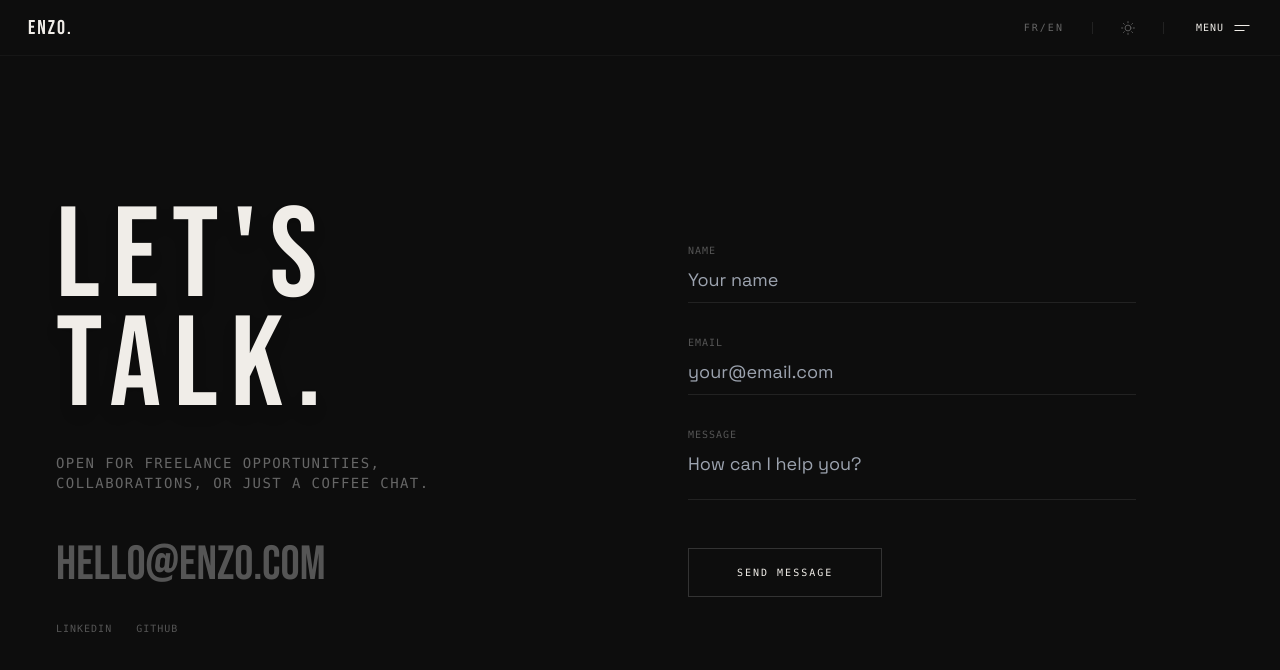
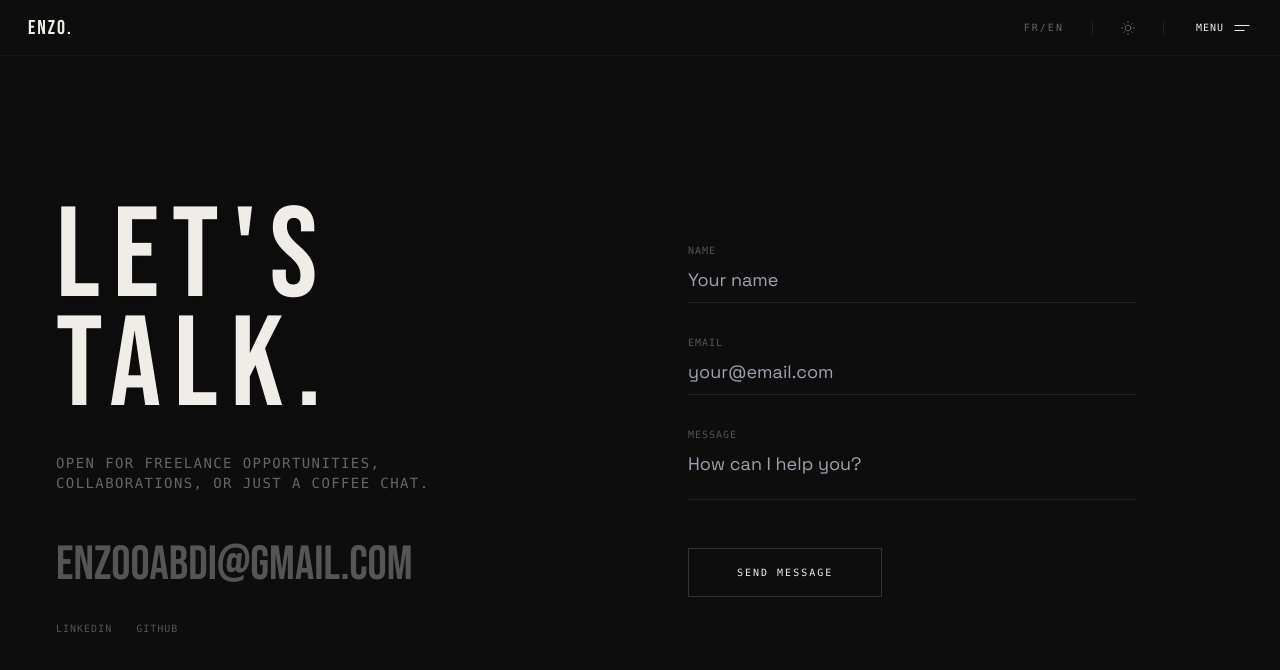
Before and after one commit to zoaavela/portfolio, a React (Vite) app: page /contact in a window 1280 px wide. Shown: the top 670 px of the page. Built offline with nearby package versions, Linux system fonts and the light colour scheme.

Commit message:
update links and contact infos

```diff
--- a/src/components/BigFooter.jsx
+++ b/src/components/BigFooter.jsx
@@ -12,8 +12,8 @@ export default function Footer() {
                     <h2 className="font-bebas text-7xl md:text-9xl text-offwhite tracking-widest leading-[0.85] drop-shadow-lg">
                         LET'S BUILD<br />SOMETHING.
                     </h2>
-                    <a href="mailto:hello@enzo.com" className="font-mono text-sm md:text-base tracking-[0.2em] text-[#888] hover:text-offwhite transition-colors w-fit">
-                        HELLO@ENZO.COM
+                    <a href="mailto:enzooabdi@gmail.com" className="font-mono text-sm md:text-base tracking-[0.2em] text-[#888] hover:text-offwhite transition-colors w-fit">
+                        ENZOOABDI@GMAIL.COM
                     </a>
                 </div>
 
@@ -21,8 +21,8 @@ export default function Footer() {
                 <div className="flex gap-16 md:gap-24 mt-4 md:mt-0">
                     <div className="flex flex-col gap-4">
                         <span className="font-mono text-[10px] tracking-widest uppercase text-[#444] mb-2">Réseaux</span>
-                        <a href="#" className="font-mono text-xs tracking-[0.2em] uppercase text-[#888] hover:text-offwhite transition-colors">LinkedIn</a>
-                        <a href="#" className="font-mono text-xs tracking-[0.2em] uppercase text-[#888] hover:text-offwhite transition-colors">GitHub</a>
+                        <a href="https://www.linkedin.com/in/abdienzo/" target="_blank" rel="noopener noreferrer" className="font-mono text-xs tracking-[0.2em] uppercase text-[#888] hover:text-offwhite transition-colors">LinkedIn</a>
+                        <a href="https://github.com/zoaavela" target="_blank" rel="noopener noreferrer" className="font-mono text-xs tracking-[0.2em] uppercase text-[#888] hover:text-offwhite transition-colors">GitHub</a>
                         <a href="#" className="font-mono text-xs tracking-[0.2em] uppercase text-[#888] hover:text-offwhite transition-colors">Twitter</a>
                     </div>
                     <div className="flex flex-col gap-4">
--- a/src/components/Footer.jsx
+++ b/src/components/Footer.jsx
@@ -19,9 +19,9 @@ export default function Footer() {
                 </a>
 
                 {/* Liens sociaux */}
-                <a href="#" className="text-[10px] tracking-widest uppercase text-[#555] hover:text-offwhite transition-colors">LinkedIn</a>
-                <a href="#" className="text-[10px] tracking-widest uppercase text-[#555] hover:text-offwhite transition-colors">GitHub</a>
-                <a href="#" className="text-[10px] tracking-widest uppercase text-[#555] hover:text-offwhite transition-colors">Mail</a>
+                <a href="https://www.linkedin.com/in/abdienzo/" target="_blank" rel="noopener noreferrer" className="text-[10px] tracking-widest uppercase text-[#555] hover:text-offwhite transition-colors">LinkedIn</a>
+                <a href="https://github.com/zoaavela" target="_blank" rel="noopener noreferrer" className="text-[10px] tracking-widest uppercase text-[#555] hover:text-offwhite transition-colors">GitHub</a>
+                <a href="mailto:enzooabdi@gmail.com" className="text-[10px] tracking-widest uppercase text-[#555] hover:text-offwhite transition-colors">Mail</a>
             </div>
         </footer>
     )
--- a/src/pages/Contact.jsx
+++ b/src/pages/Contact.jsx
@@ -26,12 +26,12 @@ export default function Contact() {
                         </p>
 
                         <div className="mt-2 md:mt-12 flex flex-col gap-2 md:gap-4">
-                            <a href="mailto:hello@enzo.com" className="font-bebas text-3xl md:text-5xl text-[#555] hover:text-offwhite transition-colors w-fit">
-                                HELLO@ENZO.COM
+                            <a href="mailto:enzooabdi@gmail.com" className="font-bebas text-3xl md:text-5xl text-[#555] hover:text-offwhite transition-colors w-fit">
+                                ENZOOABDI@GMAIL.COM
                             </a>
                             <div className="flex gap-6 mt-2 md:mt-4">
-                                <a href="#" className="font-mono text-[10px] tracking-widest uppercase text-[#555] hover:text-offwhite transition-colors">LinkedIn</a>
-                                <a href="#" className="font-mono text-[10px] tracking-widest uppercase text-[#555] hover:text-offwhite transition-colors">GitHub</a>
+                                <a href="https://www.linkedin.com/in/abdienzo/" target="_blank" rel="noopener noreferrer" className="font-mono text-[10px] tracking-widest uppercase text-[#555] hover:text-offwhite transition-colors">LinkedIn</a>
+                                <a href="https://github.com/zoaavela" target="_blank" rel="noopener noreferrer" className="font-mono text-[10px] tracking-widest uppercase text-[#555] hover:text-offwhite transition-colors">GitHub</a>
                             </div>
                         </div>
                     </motion.div>
```
